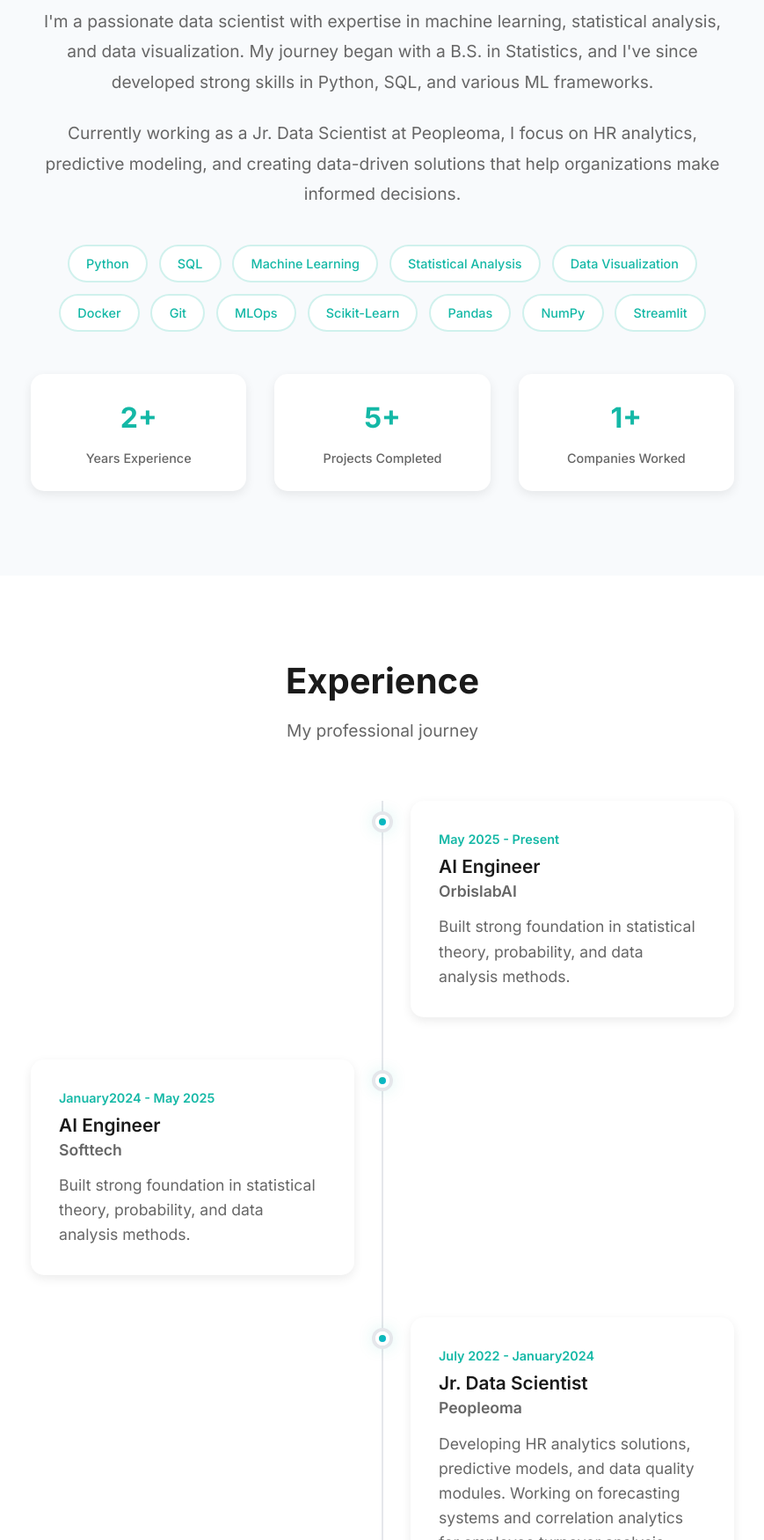
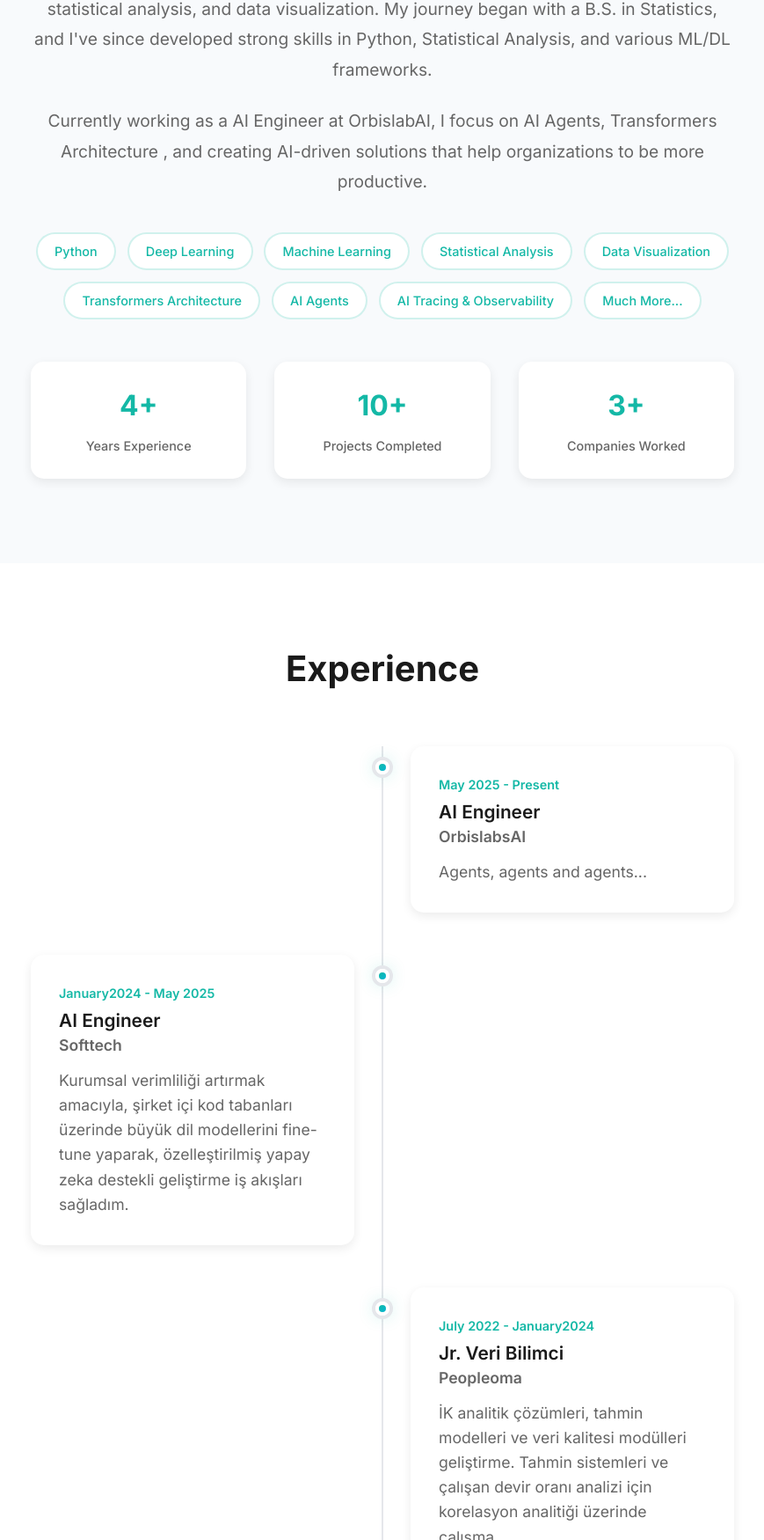
Before and after one commit to KaganHanCatan/kaganhancatan.github.io, a plain HTML site: page index.html in a window 1280 px wide. Shown: the part 1050-2800 px from the top of the page at 88% size, without its empty margins (205-1074 px from the left). Drawn offline with Linux system fonts and the light colour scheme.

Commit message:
Enhanced content of the portfolio

```diff
--- a/data/content.js
+++ b/data/content.js
@@ -13,7 +13,7 @@ const websiteContent = {
     "en": {
       "greeting": "Hi, I'm",
       "subtitle": "AI Engineer & Data Scientist",
-      "description": "Curiosity-driven data scientist with 4+ years of experience in machine learning, statistical analysis, and data visualization. I transform data into actionable insights.",
+      "description": "Curiosity-driven AI Engineer with 4+ years of experience in deep learning, machine learning, statistical analysis, and data visualization. I transform data into actionable insights.",
       "portfolioButton": "My Portfolio",
       "resumeButton": "Resume"
     },
@@ -42,20 +42,18 @@ const websiteContent = {
   "about": {
     "en": {
       "title": "About Me",
-      "subtitle": "Getting to know me",
-      "description1": "I'm a passionate data scientist with expertise in machine learning, statistical analysis, and data visualization. My journey began with a B.S. in Statistics, and I've since developed strong skills in Python, SQL, and various ML frameworks.",
-      "description2": "Currently working as a Jr. Data Scientist at Peopleoma, I focus on HR analytics, predictive modeling, and creating data-driven solutions that help organizations make informed decisions.",
-      "statYears": "4+",
+      "description1": "I'm a passionate AI Engineer with expertise in deep learning, machine learning, statistical analysis, and data visualization. My journey began with a B.S. in Statistics, and I've since developed strong skills in Python, Statistical Analysis, and various ML/DL frameworks.",
+      "description2": "Currently working as a AI Engineer at OrbislabAI, I focus on AI Agents, Transformers Architecture , and creating AI-driven solutions that help organizations to be more productive.",
+      "statYears": "5+",
       "statYearsLabel": "Years Experience",
-      "statProjects": "5+",
+      "statProjects": "6+",
       "statProjectsLabel": "Projects Completed",
-      "statCompanies": "1+",
+      "statCompanies": "2+",
       "statCompaniesLabel": "Companies Worked"
     },
     "tr": {
       "title": "Hakkımda",
-      "subtitle": "Beni tanıyın",
-      "description1": "Makine öğrenmesi, istatistiksel analiz ve veri görselleştirme konularında uzmanlığa sahip tutkulu bir veri bilimciyim. Yolculuğum İstatistik lisans derecesi ile başladı ve o zamandan beri Python, SQL ve çeşitli ML framework'lerinde güçlü beceriler geliştirdim.",
+      "description1": "Derin öğrenme, makine öğrenimi, istatistiksel analiz ve veri görselleştirme konularında uzmanlaşmış tutkulu bir Yapay Zeka Mühendisiyim. Yolculuğum İstatistik lisans eğitimiyle başladı ve o zamandan beri Python, istatistiksel analiz ve çeşitli ML/DL (Makine Öğrenimi/Derin Öğrenme) framework'lerinde güçlü beceriler geliştirdim.",
       "description2": "Şu anda Peopleoma'da Jr. Veri Bilimci olarak çalışıyor, HR analitiği, tahmin modelleme ve organizasyonların bilinçli kararlar almasına yardımcı olan veri odaklı çözümler geliştirmeye odaklanıyorum.",
       "statYears": "4+",
       "statYearsLabel": "Yıl Deneyim",
@@ -87,17 +85,53 @@ const websiteContent = {
         {
           "period": "May 2025 - Present",
           "title": "AI Engineer",
-          "company": "OrbislabAI",
-          "description": "Built strong foundation in statistical theory, probability, and data analysis methods."
+          "company": "OrbislabsAI",
+          "description": "Agents, agents and agents..."
         },
         {
           "period": "January2024 - May 2025",
           "title": "AI Engineer",
           "company": "Softtech",
-          "description": "Built strong foundation in statistical theory, probability, and data analysis methods."
+          "description": "Kurumsal verimliliği artırmak amacıyla, şirket içi kod tabanları üzerinde büyük dil modellerini fine-tune yaparak, özelleştirilmiş yapay zeka destekli geliştirme iş akışları sağladım."
         },
         {
           "period": "July 2022 - January2024",
+          "title": "Jr. Veri Bilimci",
+          "company": "Peopleoma",
+          "description": "İK analitik çözümleri, tahmin modelleri ve veri kalitesi modülleri geliştirme. Tahmin sistemleri ve çalışan devir oranı analizi için korelasyon analitiği üzerinde çalışma."
+        },
+        {
+          "period": "April 2022 - July 2022",
+          "title": "Veri Bilimi Stajyeri",
+          "company": "Peopleoma",
+          "description": "Veri analizi, makine öğrenmesi model geliştirme ve İK alanında istatistiksel analiz konularında uygulamalı deneyim kazandım."
+        },
+        {
+          "period": "2018 - 2022",
+          "title": "İstatistik Lisans Derecesi",
+          "company": "Eskişehir Teknik Üniversitesi",
+          "description": "İstatistiksel teori, olasılık ve veri analizi yöntemlerinde güçlü temel oluşturdum."
+        }
+      ]
+    },
+    "tr": {
+      "title": "Deneyim",
+      "subtitle": "Profesyonel yolculuğum",
+      "items": [
+        {
+          "period": "May 2025 - Present",
+          "title": "AI Engineer",
+          "company": "OrbislabsAI",
+          "description": "Agents, agents and agents..."
+        },
+        {
+          "period": "January 2024 - May 2025",
+          "title": "AI Engineer",
+          "company": "Softtech",
+          "description": "Enhanced organizational productivity by fine-tuning large language models on internal codebases, enabling tailored AI-driven development workflows."
+        },
+        {
+          "period": "July 2022 - January 2024",
           "title": "Jr. Data Scientist",
           "company": "Peopleoma",
           "description": "Developing HR analytics solutions, predictive models, and data quality modules. Working on forecasting systems and correlation analytics for employee turnover analysis."
@@ -115,43 +149,18 @@ const websiteContent = {
           "description": "Built strong foundation in statistical theory, probability, and data analysis methods."
         }
       ]
-    },
-    "tr": {
-      "title": "Deneyim",
-      "subtitle": "Profesyonel yolculuğum",
-      "items": [
-        {
-          "period": "2018 - 2022",
-          "title": "İstatistik Lisans Derecesi",
-          "company": "Eskişehir Teknik Üniversitesi",
-          "description": "İstatistiksel teori, olasılık ve veri analizi yöntemlerinde güçlü temel oluşturdum."
-        },
-        {
-          "period": "2022 - 2024",
-          "title": "Jr. Veri Bilimci",
-          "company": "Peopleoma",
-          "description": "İK analitik çözümleri, tahmin modelleri ve veri kalitesi modülleri geliştirme. Tahmin sistemleri ve çalışan devir oranı analizi için korelasyon analitiği üzerinde çalışma."
-        },
-        {
-          "period": "Nisan 2022 - Temmuz 2022",
-          "title": "Veri Bilimi Stajyeri",
-          "company": "Peopleoma",
-          "description": "Veri analizi, makine öğrenmesi model geliştirme ve İK alanında istatistiksel analiz konularında uygulamalı deneyim kazandım."
-        },
-        {
-          "period": "2018 - 2022",
-          "title": "İstatistik Lisans Derecesi",
-          "company": "Eskişehir Teknik Üniversitesi",
-          "description": "İstatistiksel teori, olasılık ve veri analizi yöntemlerinde güçlü temel oluşturdum."
-        }
-      ]
     }
   },
   "projects": {
     "en": {
       "title": "Featured Projects",
-      "subtitle": "Some of my recent work",
       "items": [
+        {
+          "title": "HR Forecasting System",
+          "description": "Developed a predictive algorithm for Human Resources to implement an early warning system that informs companies about expected risks or changes in the next three months.",
+          "tags": ["Python", "Machine Learning", "Forecasting"],
+          "link": "https://github.com/KaganHanCatan/hr-forecasting-system"
+        },
         {
           "title": "HR Forecasting System",
           "description": "Developed a predictive algorithm for Human Resources to implement an early warning system that informs companies about expected risks or changes in the next three months.",
@@ -189,6 +198,12 @@ const websiteContent = {
       "subtitle": "Son çalışmalarımdan bazıları",
       "items": [
         {
+          "title": "HR Forecasting System",
+          "description": "Developed a predictive algorithm for Human Resources to implement an early warning system that informs companies about expected risks or changes in the next three months.",
+          "tags": ["Python", "Machine Learning", "Forecasting"],
+          "link": "https://github.com/KaganHanCatan/hr-forecasting-system"
+        },
+        {
           "title": "İK Tahmin Sistemi",
           "description": "İnsan Kaynakları için önümüzdeki üç ayda beklenen riskler veya değişiklikler hakkında şirketleri bilgilendiren bir erken uyarı sistemi uygulayan tahmine dayalı algoritma geliştirdim.",
           "tags": ["Python", "Makine Öğrenmesi", "Tahmin"],
--- a/index.html
+++ b/index.html
@@ -48,7 +48,7 @@
                         statistical analysis, and data visualization. I transform data into actionable insights.
                     </p>
                     <div class="hero-buttons">
-                        <a href="#projects" class="btn btn-primary" data-translate="hero-portfolio">My Portfolio</a>
+                        <a href="https://kaganhancatan.notion.site/Kagan-Han-Catan-Portfolio-01b2befeccb6402685a012df87090742?pvs=4" class="btn btn-primary" data-translate="hero-portfolio">My Portfolio</a>
                         <a href="Assets/Resume.pdf" class="btn btn-secondary" download>
                             <i class="fas fa-download"></i> <span data-translate="hero-resume">Resume</span>
                         </a>
@@ -79,7 +79,6 @@
         <div class="container">
             <div class="section-header">
                 <h2 class="section-title" data-translate="about-title">About Me</h2>
-                <p class="section-subtitle" data-translate="about-subtitle">Getting to know me</p>
             </div>
             <div class="about-content">
                 <div class="about-text">
@@ -96,30 +95,27 @@
 
                     <div class="about-tags">
                         <span class="about-tag">Python</span>
-                        <span class="about-tag">SQL</span>
+                        <span class="about-tag">Deep Learning</span>
                         <span class="about-tag">Machine Learning</span>
                         <span class="about-tag">Statistical Analysis</span>
                         <span class="about-tag">Data Visualization</span>
-                        <span class="about-tag">Docker</span>
-                        <span class="about-tag">Git</span>
-                        <span class="about-tag">MLOps</span>
-                        <span class="about-tag">Scikit-Learn</span>
-                        <span class="about-tag">Pandas</span>
-                        <span class="about-tag">NumPy</span>
-                        <span class="about-tag">Streamlit</span>
+                        <span class="about-tag">Transformers Architecture</span>
+                        <span class="about-tag">AI Agents</span>
+                        <span class="about-tag">AI Tracing & Observability</span>
+                        <span class="about-tag">Much More...</span>
                 </div>
 
                     <div class="about-stats">
                         <div class="stat">
-                            <span class="stat-number">2+</span>
+                            <span class="stat-number">4+</span>
                             <span class="stat-label" data-translate="stat-experience">Years Experience</span>
                         </div>
                         <div class="stat">
-                            <span class="stat-number">5+</span>
+                            <span class="stat-number">10+</span>
                             <span class="stat-label" data-translate="stat-projects">Projects Completed</span>
                         </div>
                         <div class="stat">
-                            <span class="stat-number">1+</span>
+                            <span class="stat-number">3+</span>
                             <span class="stat-label" data-translate="stat-companies">Companies Worked</span>
                         </div>
                     </div>
@@ -133,7 +129,6 @@
         <div class="container">
             <div class="section-header">
                 <h2 class="section-title" data-translate="experience-title">Experience</h2>
-                <p class="section-subtitle" data-translate="experience-subtitle">My professional journey</p>
         </div>
             <div class="timeline" id="experience-timeline">
                 <!-- Timeline items will be dynamically generated here -->
@@ -146,7 +141,6 @@
         <div class="container">
             <div class="section-header">
                 <h2 class="section-title" data-translate="projects-title">Featured Projects</h2>
-                <p class="section-subtitle" data-translate="projects-subtitle">Some of my recent work</p>
             </div>
             <div class="projects-grid">
                 <a href="https://github.com/KaganHanCatan/hr-forecasting-system" class="project-card" target="_blank">
```
